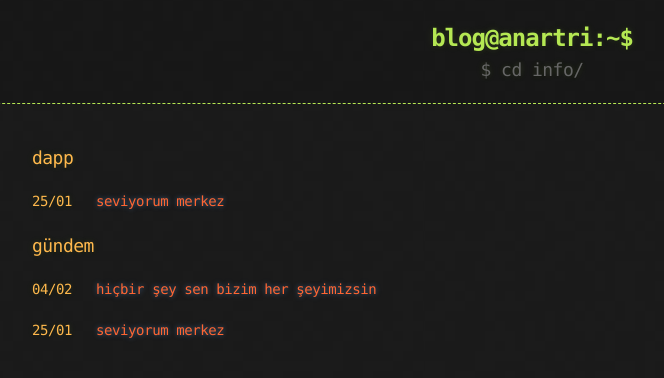
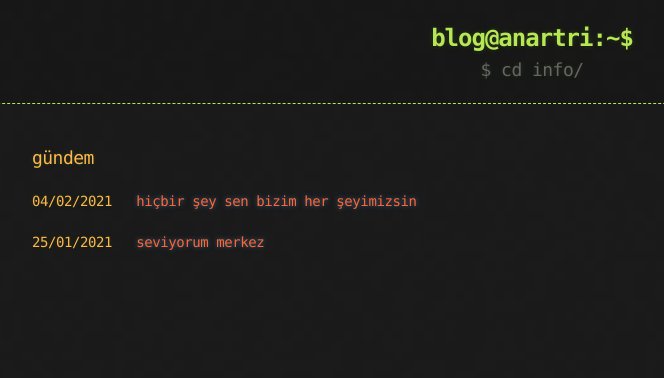
Before and after one commit to lanartri/lanartri.github.io, a Jekyll site: the page built from kategori.html, in a window 1280 px wide. Shown: the top 378 px of the page, without its empty margins (108-772 px from the left). Built offline with Jekyll 4.4.1, drawn with Linux system fonts in a browser that asks for light colours.

Commit message:
modified categories

```diff
--- a/_posts/2021-01-25-seviyorum-merkez.md
+++ b/_posts/2021-01-25-seviyorum-merkez.md
@@ -3,7 +3,7 @@ layout: post
 title:  "seviyorum merkez"
 date:   2021-01-25 12:54:40 +0000
 published: true
-categories: [dapp, gündem]
+categories: gündem
 ---
 
 diyelim ki epostalarımız sadece bu hizmeti aldığımız servis sağlayıcı sınırları içerisinde kalsaydı, nasıl olurdu dersiniz?
--- a/kategori.html
+++ b/kategori.html
@@ -16,7 +16,7 @@ title: Kategoriler
     <a name="{{ category_name | slugize }}"></a>
     {% for post in site.categories[category_name] %}
     <article class="archive-item">
-      <h4><span>{{ post.date | date:"%d/%m" }}</span> &nbsp; <a href="{{ site.baseurl }}{{ post.url }}">{{post.title}}</a></h4>
+      <h4><span>{{ post.date | date:"%d/%m/%Y" }}</span> &nbsp; <a href="{{ site.baseurl }}{{ post.url }}">{{post.title}}</a></h4>
     </article>
     {% endfor %}
   </div>
```
Also changed, not shown: dapp.html (deleted, +0 -9 lines), devops.html (renamed from gundem.html).
